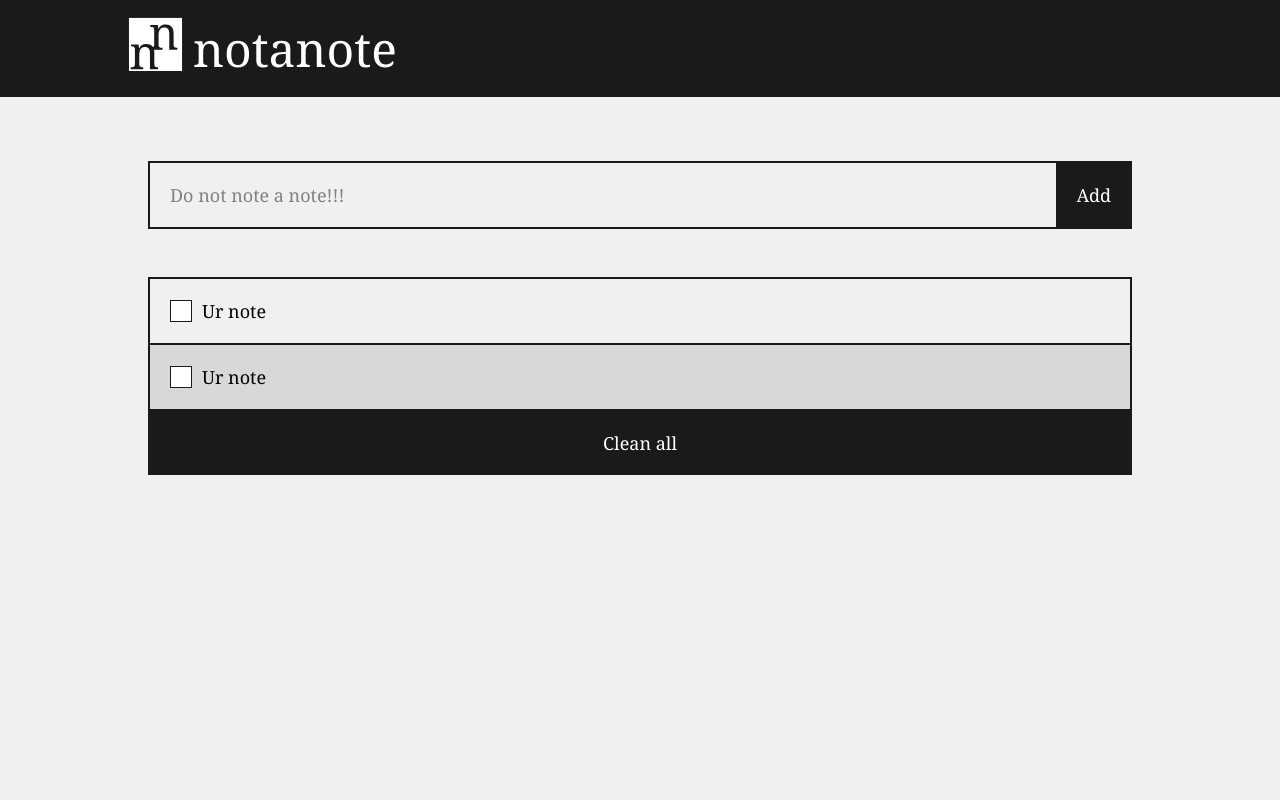
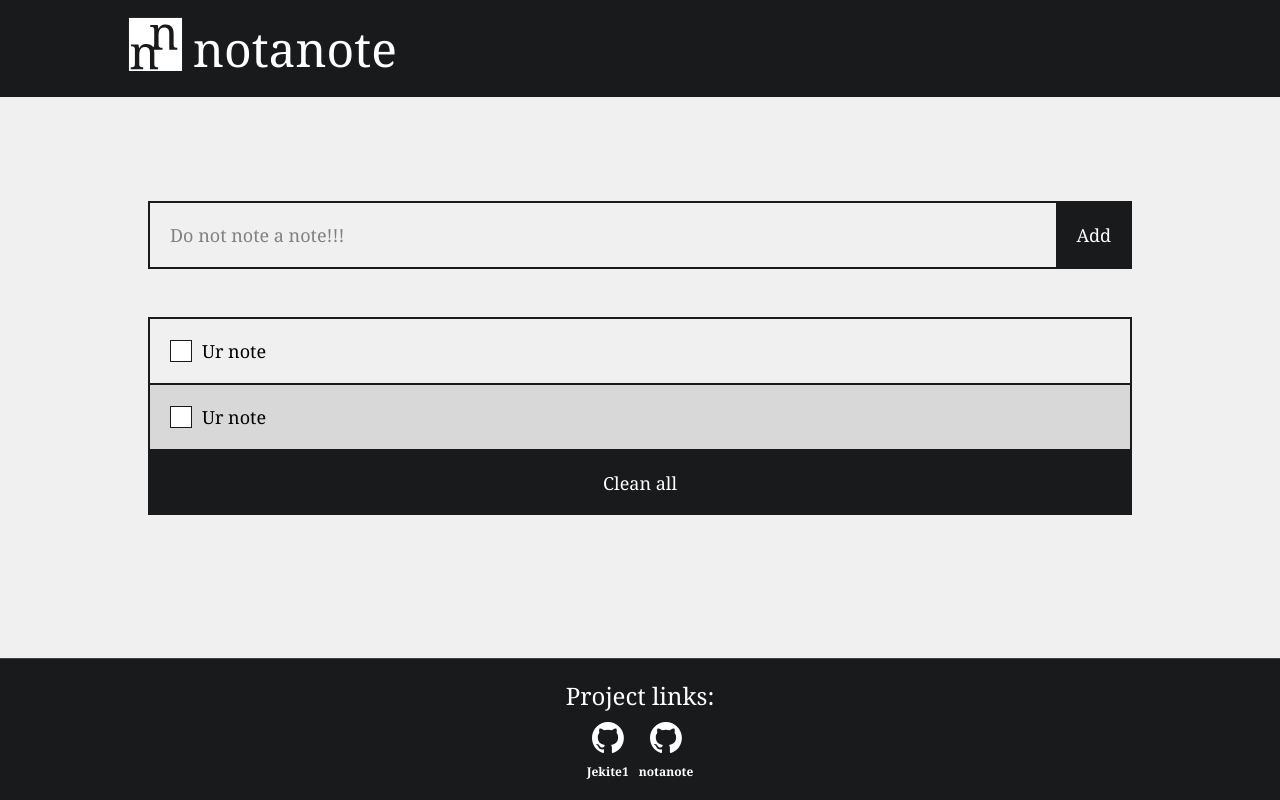
Before and after one commit to Jekite1/notanote, a plain HTML site: page index.html in a window 1280 px wide. Drawn offline with Linux system fonts and the light colour scheme.

Commit message:
add footer

```diff
--- a/footer.css
+++ b/footer.css
@@ -0,0 +1,49 @@
+.footer {
+  display: flex;
+  flex-direction: column;
+  width: 100%;
+  align-items: center;
+  padding: var(--default-padding);
+  background-color: var(--black-color);
+  border-top: 1px solid rgba(255, 255, 255, 0.17);
+}
+.footer-section {
+  display: flex;
+  flex-direction: column;
+  align-items: center;
+  gap: var(--default-gap);
+}
+.footer-links {
+  display: flex;
+  flex-direction: row;
+  align-items: center;
+  gap: var(--default-gap);
+}
+@media screen and (max-width: 300px) {
+  .footer-links {
+    flex-direction: column;
+  }
+}
+.footer-link {
+  display: flex;
+  flex-direction: column-reverse;
+  align-items: center;
+  gap: 10px;
+}
+.footer-link-title {
+  color: white;
+  font-size: 12px;
+  font-weight: bold;
+}
+.footer-link-img {
+  width: 32px;
+}
+.footer-text {
+  color: white;
+  font-size: 24px;
+}
+@media screen and (max-width: 300px) {
+  .footer-text {
+    font-size: 16px;
+  }
+}
--- a/index.html
+++ b/index.html
@@ -46,6 +46,29 @@
     <div class="avatar">
       <span></span>
     </div>
-    <footer class="footer"></footer>
+    <footer class="footer">
+      <div class="footer-section">
+        <h2 class="footer-text">Project links:</h2>
+        <div class="footer-links">
+          <a href="https://github.com/Jekite1/" class="footer-link">
+            <span class="footer-link-title"> Jekite1 </span>
+            <img
+              src="./images/links/github/github-mark-white.svg"
+              alt=""
+              class="footer-link-img"
+            />
+          </a>
+          <a href="https://github.com/Jekite1/notanote" class="footer-link">
+            <span class="footer-link-title"> notanote </span>
+            <img
+              src="./images/links/github/github-mark-white.svg"
+              alt=""
+              class="footer-link-img"
+            />
+          </a>
+        </div>
+      </div>
+    </footer>
+    <script src="./index.js"></script>
   </body>
 </html>
--- a/styles.css
+++ b/styles.css
@@ -2,6 +2,7 @@
   display: flex;
   flex-direction: column;
   align-items: center;
+  justify-content: space-between;
 }
 .main {
   width: 100%;
```
Also changed, not shown: images/links/github/github-mark-white.png (added), images/links/github/github-mark-white.svg (added), images/links/github/github-mark.png (added), images/links/github/github-mark.svg (added).
